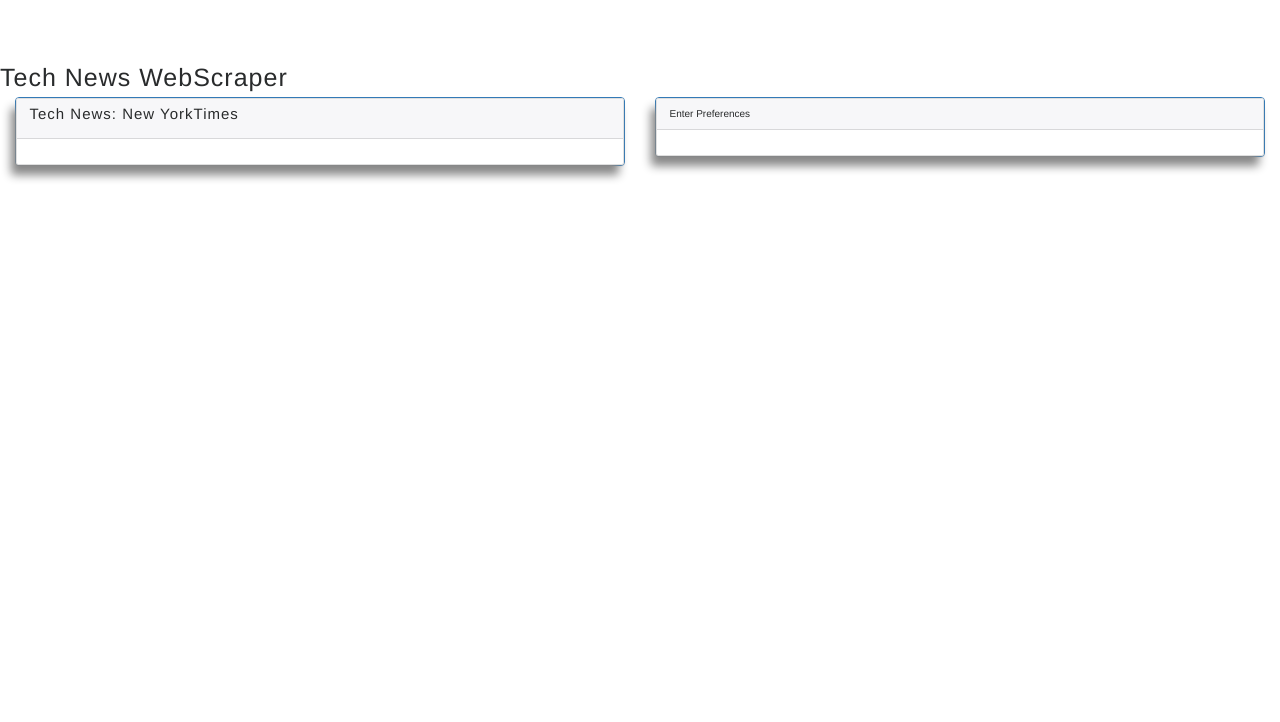
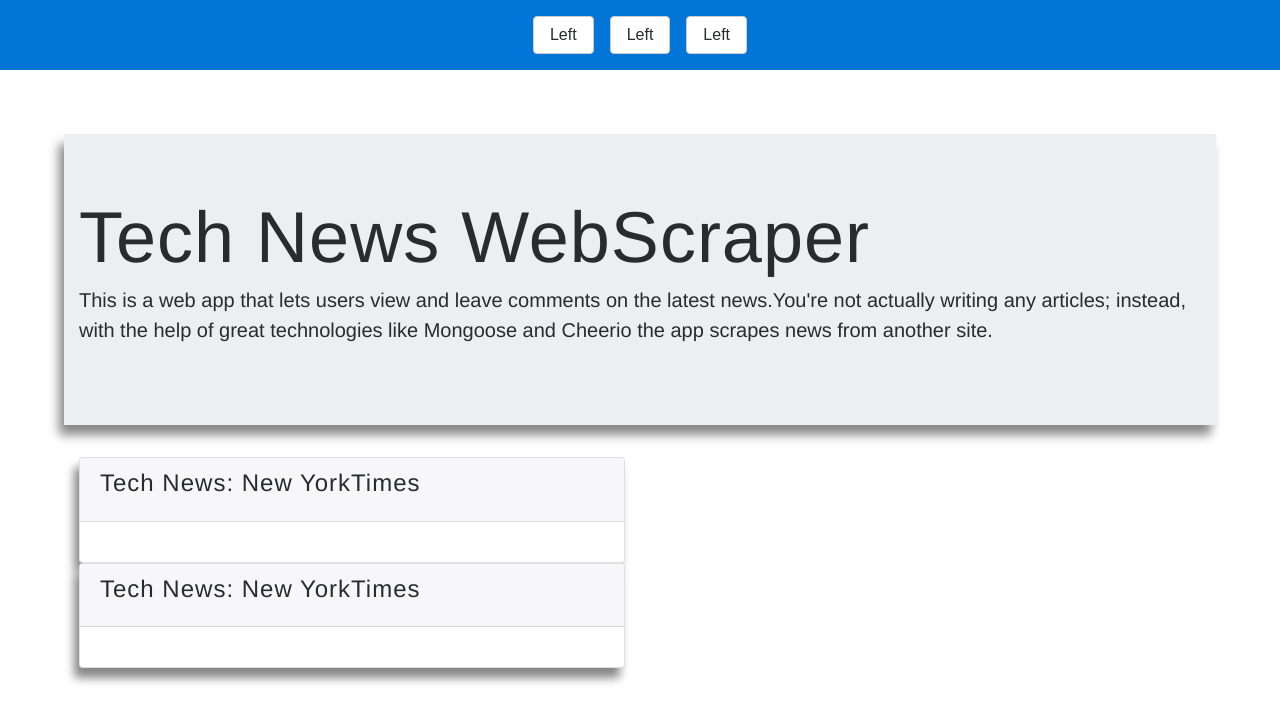
Before and after one commit to sanishj/NewsScraper, a website: page public/index.html in a window 1280 px wide. Drawn offline with nearby package versions, Linux system fonts and the light colour scheme; no server answers.

Commit message:
this is incremental update

```diff
--- a/public/index.html
+++ b/public/index.html
@@ -5,7 +5,7 @@
     <meta charset="UTF-8">
     <meta name="viewport" content="width=device-width, initial-scale=1.0">
     <meta http-equiv="X-UA-Compatible" content="ie=edge">
-    <link rel="stylesheet" href="https://maxcdn.bootstrapcdn.com/bootstrap/3.3.7/css/bootstrap.min.css" integrity="sha384-BVYiiSIFeK1dGmJRAkycuHAHRg32OmUcww7on3RYdg4Va+PmSTsz/K68vbdEjh4u"
+    <link href="https://maxcdn.bootstrapcdn.com/bootswatch/3.3.7/sandstone/bootstrap.min.css" rel="stylesheet" integrity="sha384-G3G7OsJCbOk1USkOY4RfeX1z27YaWrZ1YuaQ5tbuawed9IoreRDpWpTkZLXQfPm3"
         crossorigin="anonymous">
     <link rel="stylesheet" href="https://maxcdn.bootstrapcdn.com/bootstrap/4.0.0-alpha.6/css/bootstrap.min.css" integrity="sha384-rwoIResjU2yc3z8GV/NPeZWAv56rSmLldC3R/AZzGRnGxQQKnKkoFVhFQhNUwEyJ"
         crossorigin="anonymous">
@@ -14,8 +14,23 @@
 </head>
 
 <body>
+    <nav class="navbar sticky-top bg-primary">
+        <div class="d-flex flex-row">
+            <div class="p-2"> <button type="button" class="btn btn-secondary">Left</button></div>
+            <div class="p-2"><button type="button" class="btn btn-secondary">Left</button></div>
+            <div class="p-2"><button type="button" class="btn btn-secondary">Left</button></div>
+        </div>
+    </nav>
+
     <div id="wrapper">
-        <h1>Tech News WebScraper</h1>
+        <div class="jumbotron jumbotron-fluid">
+            <div class="container-fluid">
+                <h1 class="display-3">Tech News WebScraper</h1>
+                <p class="lead">This is a web app that lets users view and leave comments on the latest news.You're not actually writing
+                    any articles; instead, with the help of great technologies like Mongoose and Cheerio the app scrapes
+                    news from another site.</p>
+            </div>
+        </div>
         <div class="row">
             <div class="col-md-12">
                 <div class="col-md-6">
@@ -35,7 +50,7 @@
                     <div class="panel panel-primary">
                         <div class="card">
                             <div class="card-header">
-                                Enter Preferences
+                                <h4 class="card-title">Tech News: New YorkTimes</h4>
                             </div>
                             <div class="card-block">
 
@@ -44,9 +59,7 @@
                     </div>
                 </div>
             </div>
-
         </div>
-
         <div id="notes" class="col-md-5"></div>
     </div>
     <script src="https://cdnjs.cloudflare.com/ajax/libs/jquery/3.2.1/jquery.min.js"></script>
--- a/public/styles.css
+++ b/public/styles.css
@@ -29,54 +29,25 @@
     font-size: 16px;
 }
 
-p {
-    font-size: 18px;
-    line-height: 1.5;
-    margin-bottom: 20px
-}
-
 a:focus,
 a:hover {
     color: #fcbd20
 }
 
 #wrapper {
-    /* width: 960px; */
+    width: 90%;
     margin-left: auto;
     margin-right: auto;
     padding-top: 5%;
 }
-
-/* #articles {
-    display: inline-block;
-    overflow: auto;
-    width: 60%;
-    height: 700px;
-} */
 
 #notes {
     float: right;
     width: 30%;
 }
 
-textarea,
-input {
-    display: block;
-    width: 100%;
-    background-color: #FCF5C7;
-}
 
-input {
-    height: 36px;
-    font-size: 24px;
-}
-
-textarea {
-    height: 200px;
-    font-size: 18px;
-}
-
-.card {
+.card, .jumbotron {
     box-shadow: -5px 10px 10px #888888;
     /* height: 250px; */
 }
```
Also changed, not shown: public/Technology-Wallpaper.jpg (added).
